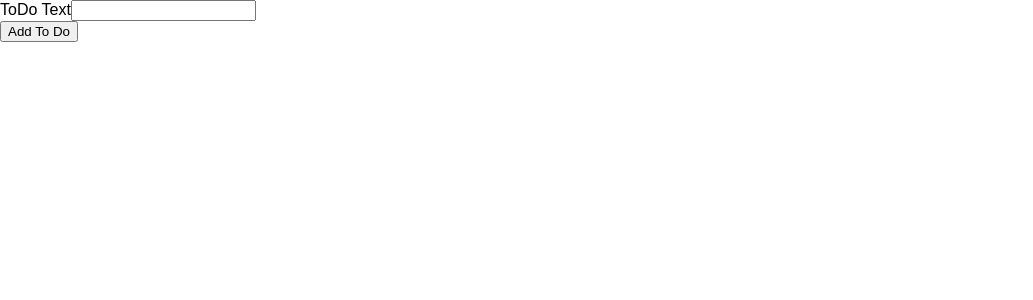
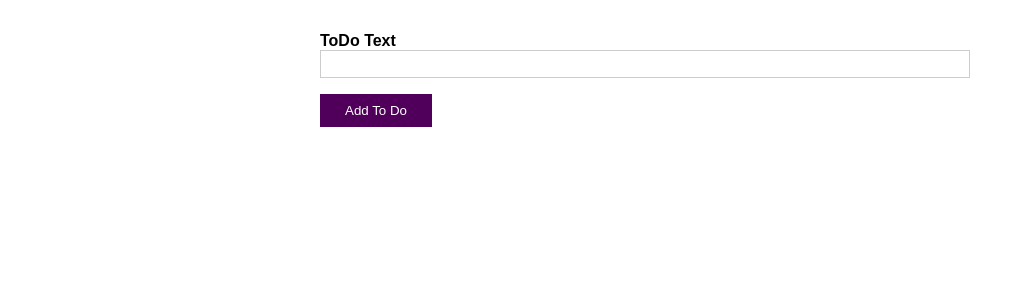
Before and after one commit to jjayjack/TypeScript-React-Overview, a React (Create React App) app: page / in a window 1280 px wide. Shown: the top 300 px of the page, without its empty margins (0-1033 px from the left). Built offline with nearby package versions, Linux system fonts and the light colour scheme.

Commit message:
Adding Cascading Style Sheets to app

```diff
--- a/src/components/NewToDo.tsx
+++ b/src/components/NewToDo.tsx
@@ -1,4 +1,5 @@
 import React, { useRef } from "react";
+import "./NewTodo.css";
 
 type NewTodoProps = {
   onAddTodo: (todoText: string) => void;
@@ -13,7 +14,7 @@
   };
   return (
     <form onSubmit={todoSubmitHandler}>
-      <div>
+      <div className="form-control">
         <label htmlFor="todo-text">ToDo Text</label>
         <input type="text" id="todo-text" ref={textInputRef} />
       </div>
--- /dev/null
+++ b/src/components/NewTodo.css
@@ -0,0 +1,48 @@
+form {
+  width: 90%;
+  max-width: 40rem;
+  margin: 2rem auto;
+}
+
+.form-control {
+  margin-bottom: 1rem;
+}
+
+label,
+input {
+  display: block;
+  width: 100%;
+}
+
+label {
+  font-weight: bold;
+}
+
+input {
+  font: inherit;
+  border: 1px solid #ccc;
+  padding: 0.25rem;
+}
+
+input:focus {
+  outline: none;
+  border-color: #50005a;
+}
+
+button {
+  background: #50005a;
+  border: 1px solid #50005a;
+  color: white;
+  padding: 0.5rem 1.5rem;
+  cursor: pointer;
+}
+
+button:focus {
+  outline: none;
+}
+
+button:hover,
+button:active {
+  background: #6a0a77;
+  border-color: #6a0a77;
+}
--- /dev/null
+++ b/src/components/ToDoList.css
@@ -0,0 +1,17 @@
+ul {
+  list-style: none;
+  width: 90%;
+  max-width: 40rem;
+  margin: 2rem auto;
+  padding: 0;
+}
+
+li {
+  margin: 1rem 0;
+  padding: 1rem;
+  box-shadow: 0 2px 8px rgba(0, 0, 0, 0.26);
+  border-radius: 6px;
+  display: flex;
+  justify-content: space-between;
+  align-items: center;
+}
--- a/src/components/TodoList.tsx
+++ b/src/components/TodoList.tsx
@@ -1,4 +1,5 @@
 import React from "react";
+import "./ToDoList.css";
 interface ToDoListProps {
   items: { id: string; text: string }[];
   onDeleteTodo: (id: string) => void;
```
